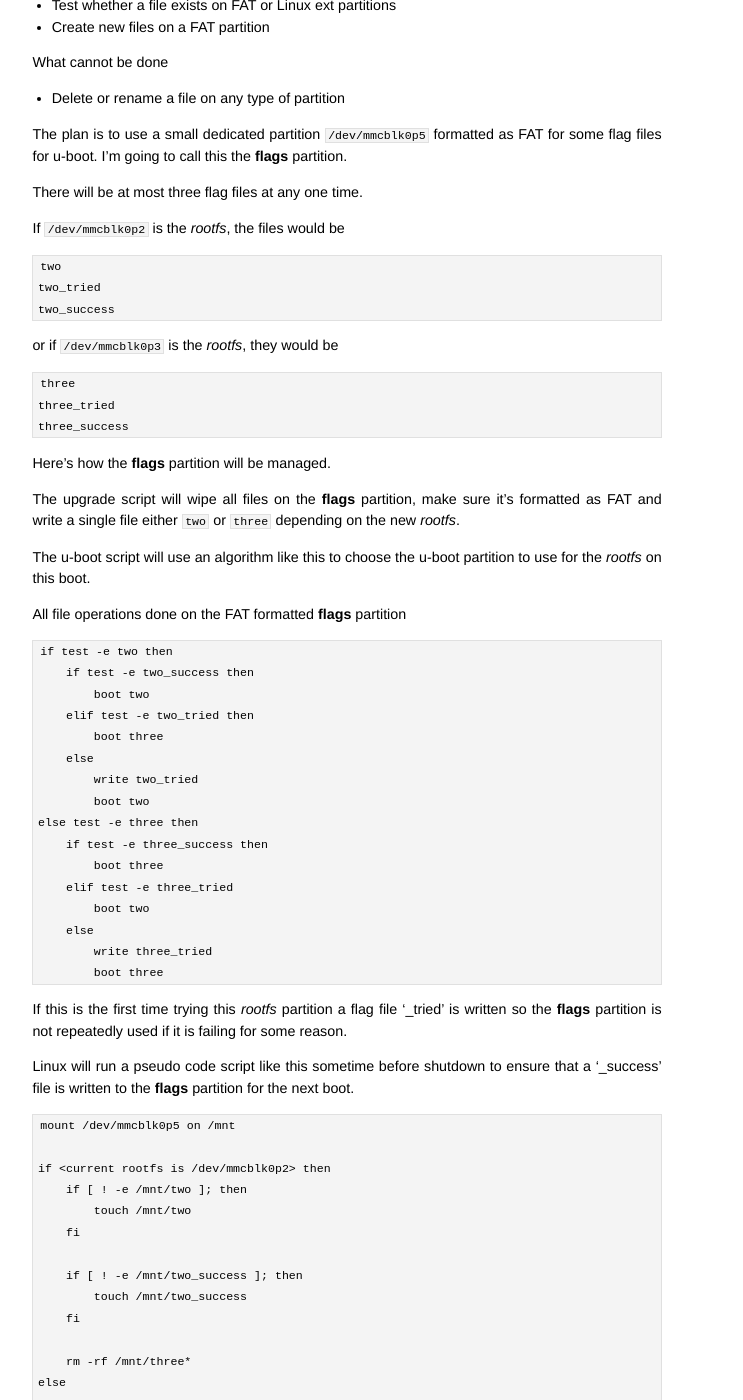
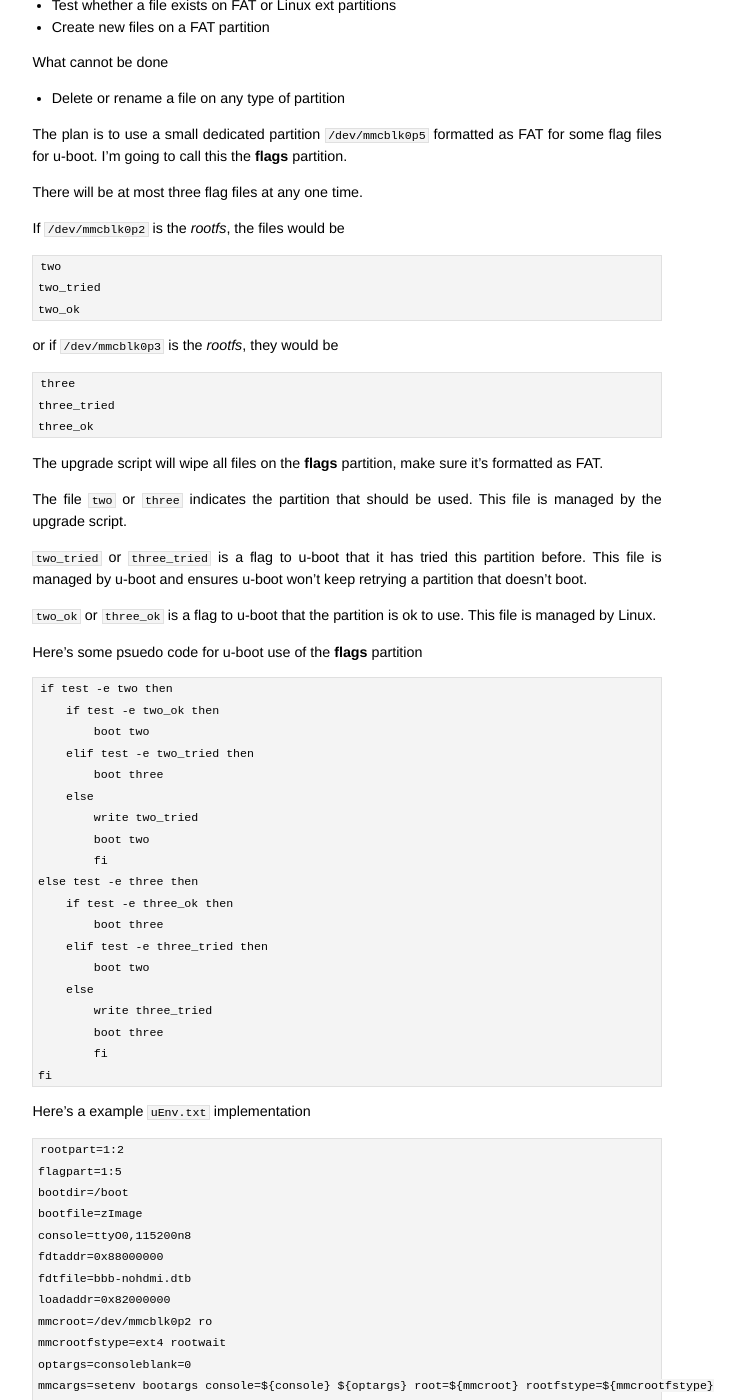
Before and after one commit to jumpnow/jumpnowtek-site, a Jekyll site: the page built from _posts/2015-11-15-Upgrade-strategy-for-BBB.md, in a window 1280 px wide and 1400 px high, scrolled down 2595 px. Shown: the whole window, without its empty margins (293-1036 px from the left). Built offline with Jekyll 4.4.1, drawn with Linux system fonts in a browser that asks for light colours; some of the changed text lies outside the part shown.

Commit message:
Add sample uEnv to upgrade doc

```diff
--- a/_posts/2015-11-15-Upgrade-strategy-for-BBB.md
+++ b/_posts/2015-11-15-Upgrade-strategy-for-BBB.md
@@ -55,7 +55,7 @@
 
 There also needs to be some sort of validation that the image file is not corrupted (a checksum) and that the image is appropriate for this system.
 
-I'm going to skip over this part since the details will be project specific.
+I'm going to skip over this part since those kinds of details tend to be project specific.
 
 ### Implementation
 
@@ -63,21 +63,21 @@
 
 Here's a potential partitioning
 
-    root@bbb:~/emmc# fdisk -l /dev/mmcblk0
-    Disk /dev/mmcblk0: 3.7 GiB, 3925868544 bytes, 7667712 sectors
+    root@bbb:~/emmc# fdisk -l /dev/mmcblk1
+    Disk /dev/mmcblk1: 3.7 GiB, 3925868544 bytes, 7667712 sectors
     Units: sectors of 1 * 512 = 512 bytes
     Sector size (logical/physical): 512 bytes / 512 bytes
     I/O size (minimum/optimal): 512 bytes / 512 bytes
     Disklabel type: dos
-    Disk identifier: 0x32e05668
+    Disk identifier: 0xc3617200
 
     Device         Boot   Start     End Sectors  Size Id Type
-    /dev/mmcblk0p1 *        128  131071  130944   64M  c W95 FAT32 (LBA)
-    /dev/mmcblk0p2       131072 2228223 2097152    1G 83 Linux
-    /dev/mmcblk0p3      2228224 4325375 2097152    1G 83 Linux
-    /dev/mmcblk0p4      4325376 7667711 3342336  1.6G  5 Extended
-    /dev/mmcblk0p5      4327424 4458495  131072   64M  c W95 FAT32 (LBA)
-    /dev/mmcblk0p6      4460544 7667711 3207168  1.5G 83 Linux
+    /dev/mmcblk1p1 *        128  131199  131072   64M  c W95 FAT32 (LBA)
+    /dev/mmcblk1p2       133120 2230271 2097152    1G 83 Linux
+    /dev/mmcblk1p3      2230272 4327423 2097152    1G 83 Linux
+    /dev/mmcblk1p4      4327424 7667711 3340288  1.6G  5 Extended
+    /dev/mmcblk1p5      4329472 4460543  131072   64M  c W95 FAT32 (LBA)
+    /dev/mmcblk1p6      4462592 7667711 3205120  1.5G 83 Linux
 
 
 The two *rootfs* partitions for this system would be `/dev/mmcblk0p2` and `/dev/mmcblk0p3`.
@@ -135,43 +135,95 @@
 
     two
     two_tried
-    two_success
+    two_ok
 
 or if `/dev/mmcblk0p3` is the *rootfs*, they would be
 
     three
     three_tried
-    three_success
+    three_ok
 
 
-Here's how the **flags** partition will be managed.
+The upgrade script will wipe all files on the **flags** partition, make sure it's formatted as FAT.
 
-The upgrade script will wipe all files on the **flags** partition, make sure it's formatted as FAT and write a single file either `two` or `three` depending on the new *rootfs*.
+The file `two` or `three` indicates the partition that should be used. This file is managed by the upgrade script.
 
-The u-boot script will use an algorithm like this to choose the u-boot partition to use for the *rootfs* on this boot.
+`two_tried` or `three_tried` is a flag to u-boot that it has tried this partition before. This file is managed by u-boot
+and ensures u-boot won't keep retrying a partition that doesn't boot.
 
-All file operations done on the FAT formatted **flags** partition
+`two_ok` or `three_ok` is a flag to u-boot that the partition is ok to use. This file is managed by Linux.
+
+
+Here's some psuedo code for u-boot use of the **flags** partition
 
     if test -e two then
-        if test -e two_success then
+        if test -e two_ok then
             boot two
         elif test -e two_tried then
             boot three
         else
             write two_tried
             boot two
+		fi
     else test -e three then
-        if test -e three_success then
+        if test -e three_ok then
             boot three
-        elif test -e three_tried
+        elif test -e three_tried then
             boot two
         else
             write three_tried
             boot three
+		fi
+	fi
 
-If this is the first time trying this *rootfs* partition a flag file '_tried' is written so the **flags** partition is not repeatedly used if it is failing for some reason.
 
-Linux will run a pseudo code script like this sometime before shutdown to ensure that a '_success' file is written to the **flags** partition for the next boot.
+Here's a example `uEnv.txt` implementation
+
+    rootpart=1:2
+    flagpart=1:5
+    bootdir=/boot
+    bootfile=zImage
+    console=ttyO0,115200n8
+    fdtaddr=0x88000000
+    fdtfile=bbb-nohdmi.dtb
+    loadaddr=0x82000000
+    mmcroot=/dev/mmcblk0p2 ro
+    mmcrootfstype=ext4 rootwait
+    optargs=consoleblank=0
+    mmcargs=setenv bootargs console=${console} ${optargs} root=${mmcroot} rootfstype=${mmcrootfstype}
+    loadfdt=load mmc ${rootpart} ${fdtaddr} ${bootdir}/${fdtfile}
+    loadimage=load mmc ${rootpart} ${loadaddr} ${bootdir}/${bootfile}
+    boot_three=setenv rootpart 1:3; setenv mmcroot /dev/mmcblk0p3 ro
+    findroot=\
+        if test -e mmc $flagpart three; then \
+            if test -e mmc $flagpart three_ok; then \
+                run boot_three; \
+            elif test ! -e mmc $flagpart three_tried; then \
+                fatwrite mmc $flagpart $loadaddr three_tried 4; \
+                run boot_three; \
+            fi; \
+        elif test -e mmc $flagpart two; then \
+            if test ! -e mmc $flagpart two_ok; then \
+                if test -e mmc $flagpart two_tried; then \
+                    run boot_three; \
+                else \
+                    fatwrite mmc $flagpart $loadaddr two_tried 4; \
+                fi; \
+            fi; \
+        fi;
+    uenvcmd=\
+        run findroot; \
+        echo Using root partition ${rootpart}; \
+        if run loadfdt; then \
+            echo Loaded ${fdtfile}; \
+            if run loadimage; then \
+                run mmcargs; \
+                bootz ${loadaddr} - ${fdtaddr}; \
+            fi; \
+        fi;
+
+
+Linux will run a pseudo code script like this sometime before shutdown to ensure that an 'ok' file is written to the **flags** partition for the next boot.
 
     mount /dev/mmcblk0p5 on /mnt
 
@@ -180,8 +232,8 @@
             touch /mnt/two
         fi
 
-        if [ ! -e /mnt/two_success ]; then
-            touch /mnt/two_success
+        if [ ! -e /mnt/two_ok ]; then
+            touch /mnt/two_ok
         fi
 
         rm -rf /mnt/three*
@@ -190,8 +242,8 @@
             touch /mnt/three
         fi
 
-     if [ ! -e /mnt/three_success ]; then
-            touch /mnt/three_success
+     if [ ! -e /mnt/three_ok ]; then
+            touch /mnt/three_ok
         fi
 
         rm -rf /mnt/two*
```
Also changed, not shown: other parts of _posts/2015-11-15-Upgrade-strategy-for-BBB.md (+1 -1 lines).
